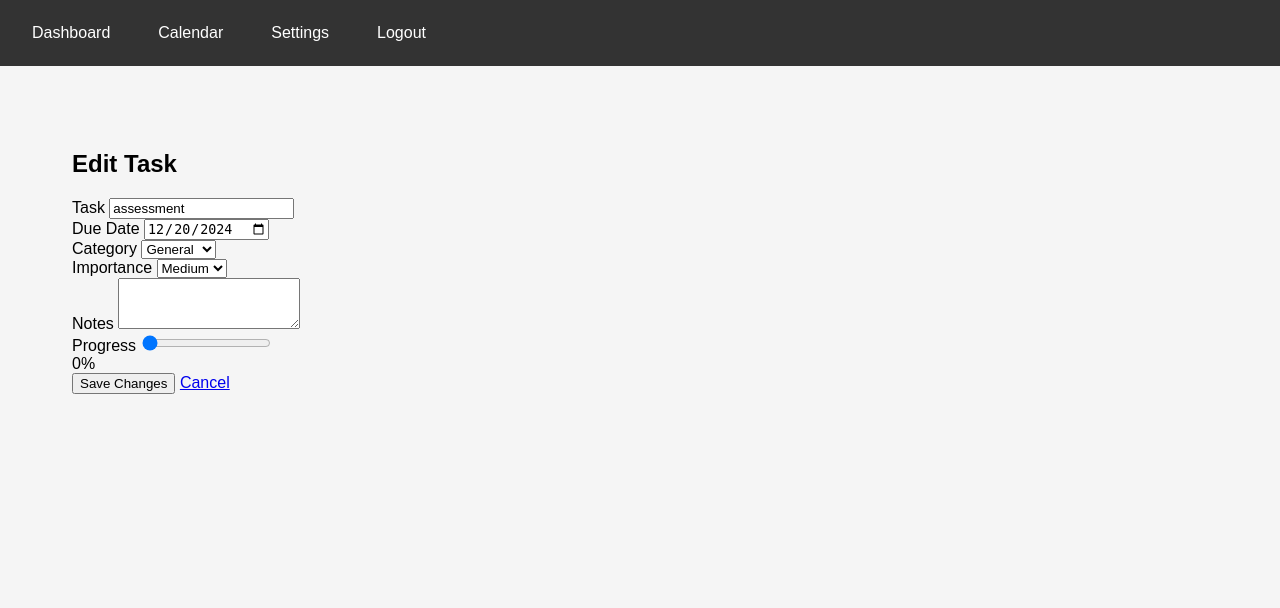
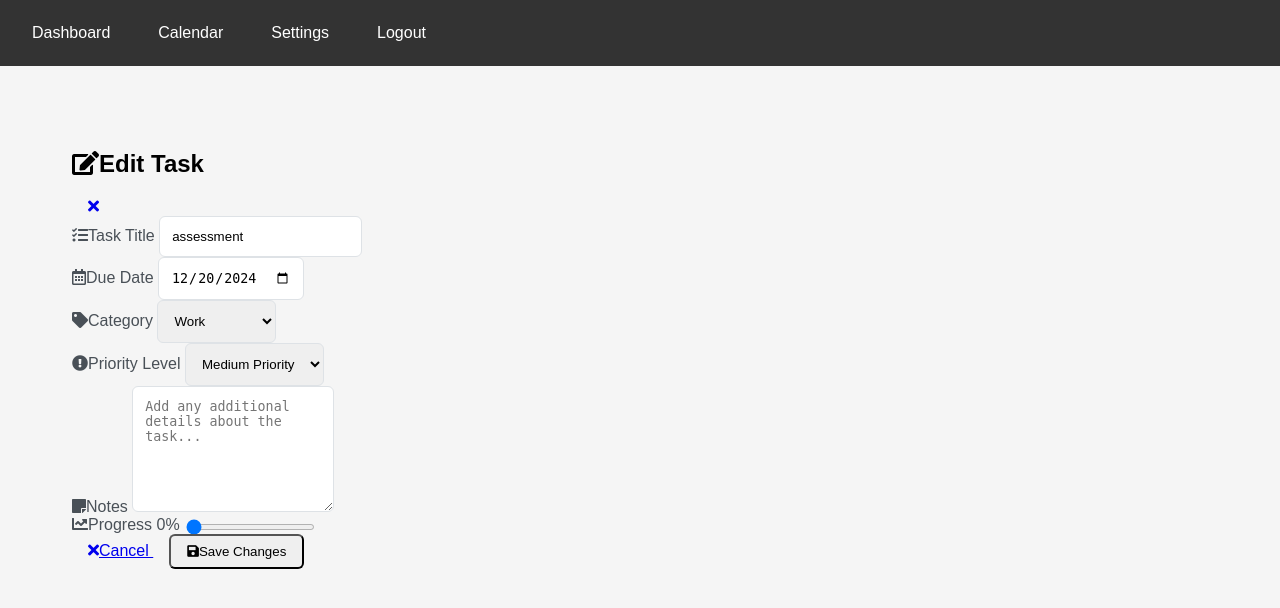
Before and after one commit to DeMass199/Assessment, a Flask app: page /edit_task/1 in a window 1280 px wide. Shown: the top 608 px of the page. Run offline with Flask 3, Linux system fonts and the light colour scheme; a user stored in the database is signed in; data comes from the database, SQL or seed files in the repository; both versions use the stored data as it was after the commit.

Commit message:
everything works

```diff
--- a/flask_app/templates/edit_task.html
+++ b/flask_app/templates/edit_task.html
@@ -1,60 +1,190 @@
 {% extends "base.html" %}
 
 {% block content %}
-<div class="container mt-5">
-    <h2>Edit Task</h2>
+<div class="container mt-4">
+    <div class="card shadow-sm">
+        <div class="card-header bg-primary text-white d-flex justify-content-between align-items-center">
+            <h2 class="mb-0">
+                <i class="fas fa-edit me-2"></i>Edit Task
+            </h2>
+            <a href="{{ url_for('dashboard') }}" class="btn btn-light btn-sm">
+                <i class="fas fa-times"></i>
+            </a>
+        </div>
+        <div class="card-body">
             <form method="POST" class="needs-validation" novalidate>
-        <div class="mb-3">
-            <label for="todo_task" class="form-label">Task</label>
-            <input type="text" class="form-control" id="todo_task" name="todo_task" value="{{ task.task }}" required>
+                <div class="row">
+                    <!-- Task Title -->
+                    <div class="col-md-8 mb-3">
+                        <label for="todo_task" class="form-label">
+                            <i class="fas fa-tasks me-1"></i>Task Title
+                        </label>
+                        <input type="text"
+                               class="form-control form-control-lg"
+                               id="todo_task"
+                               name="todo_task"
+                               value="{{ task.task }}"
+                               required>
                     </div>
 
-        <div class="mb-3">
-            <label for="due_date" class="form-label">Due Date</label>
-            <input type="date" class="form-control" id="due_date" name="due_date" value="{{ task.due_date }}" required>
+                    <!-- Due Date -->
+                    <div class="col-md-4 mb-3">
+                        <label for="due_date" class="form-label">
+                            <i class="far fa-calendar-alt me-1"></i>Due Date
+                        </label>
+                        <input type="date"
+                               class="form-control"
+                               id="due_date"
+                               name="due_date"
+                               value="{{ task.due_date }}"
+                               required>
+                    </div>
                 </div>
 
-        <div class="mb-3">
-            <label for="category" class="form-label">Category</label>
+                <div class="row">
+                    <!-- Category -->
+                    <div class="col-md-6 mb-3">
+                        <label for="category" class="form-label">
+                            <i class="fas fa-tag me-1"></i>Category
+                        </label>
                         <select class="form-select" id="category" name="category" required>
-                <option value="General" {% if task.category == 'General' %}selected{% endif %}>General</option>
                             <option value="Work" {% if task.category == 'Work' %}selected{% endif %}>Work</option>
-                <option value="Personal" {% if task.category == 'Personal' %}selected{% endif %}>Personal</option>
-                <option value="School" {% if task.category == 'School' %}selected{% endif %}>School</option>
+                            <option value="Meeting" {% if task.category == 'Meeting' %}selected{% endif %}>Meeting</option>
+                            <option value="Tutoring" {% if task.category == 'Tutoring' %}selected{% endif %}>Tutoring</option>
+                            <option value="Assessment" {% if task.category == 'Assessment' %}selected{% endif %}>Assessment</option>
+                            <option value="Main project" {% if task.category == 'Main project' %}selected{% endif %}>Main project</option>
                         </select>
                     </div>
 
-        <div class="mb-3">
-            <label for="importance" class="form-label">Importance</label>
+                    <!-- Importance -->
+                    <div class="col-md-6 mb-3">
+                        <label for="importance" class="form-label">
+                            <i class="fas fa-exclamation-circle me-1"></i>Priority Level
+                        </label>
                         <select class="form-select" id="importance" name="importance" required>
-                <option value="low" {% if task.importance == 'low' %}selected{% endif %}>Low</option>
-                <option value="medium" {% if task.importance == 'medium' %}selected{% endif %}>Medium</option>
-                <option value="high" {% if task.importance == 'high' %}selected{% endif %}>High</option>
+                            <option value="low" {% if task.importance == 'low' %}selected{% endif %}>
+                                <i class="fas fa-arrow-down"></i> Low Priority
+                            </option>
+                            <option value="medium" {% if task.importance == 'medium' %}selected{% endif %}>
+                                <i class="fas fa-minus"></i> Medium Priority
+                            </option>
+                            <option value="high" {% if task.importance == 'high' %}selected{% endif %}>
+                                <i class="fas fa-arrow-up"></i> High Priority
+                            </option>
+                            <option value="urgent" {% if task.importance == 'urgent' %}selected{% endif %}>
+                                <i class="fas fa-exclamation"></i> Urgent
+                            </option>
                         </select>
                     </div>
-
-        <div class="mb-3">
-            <label for="notes" class="form-label">Notes</label>
-            <textarea class="form-control" id="notes" name="notes" rows="3">{{ task.notes }}</textarea>
                 </div>
 
+                <!-- Notes -->
                 <div class="mb-3">
-            <label for="progress" class="form-label">Progress</label>
-            <input type="range" class="form-range" id="progress" name="progress" min="0" max="100" value="{{ task.progress }}">
-            <div class="text-center" id="progressValue">{{ task.progress }}%</div>
+                    <label for="notes" class="form-label">
+                        <i class="fas fa-sticky-note me-1"></i>Notes
+                    </label>
+                    <textarea class="form-control"
+                              id="notes"
+                              name="notes"
+                              rows="4"
+                              placeholder="Add any additional details about the task...">{{ task.notes }}</textarea>
                 </div>
 
-        <button type="submit" class="btn btn-primary">Save Changes</button>
-        <a href="{{ url_for('dashboard') }}" class="btn btn-secondary">Cancel</a>
+                <!-- Progress -->
+                <div class="mb-4">
+                    <label for="progress" class="form-label d-flex justify-content-between">
+                        <span><i class="fas fa-chart-line me-1"></i>Progress</span>
+                        <span class="badge bg-primary" id="progressValue">{{ task.progress }}%</span>
+                    </label>
+                    <input type="range"
+                           class="form-range custom-range"
+                           id="progress"
+                           name="progress"
+                           min="0"
+                           max="100"
+                           value="{{ task.progress }}">
+                </div>
+
+                <!-- Action Buttons -->
+                <div class="d-flex justify-content-end gap-2">
+                    <a href="{{ url_for('dashboard') }}" class="btn btn-secondary">
+                        <i class="fas fa-times me-1"></i>Cancel
+                    </a>
+                    <button type="submit" class="btn btn-primary">
+                        <i class="fas fa-save me-1"></i>Save Changes
+                    </button>
+                </div>
             </form>
         </div>
+    </div>
+</div>
+
+<!-- Add this custom CSS -->
+<style>
+    .card {
+        border: none;
+        border-radius: 10px;
+    }
+
+    .card-header {
+        border-radius: 10px 10px 0 0 !important;
+    }
+
+    .custom-range {
+        height: 6px;
+        border-radius: 3px;
+    }
+
+    .custom-range::-webkit-slider-thumb {
+        background: #007bff;
+    }
+
+    .form-control, .form-select {
+        border: 1px solid #dee2e6;
+        border-radius: 6px;
+        padding: 0.75rem;
+    }
+
+    .form-control:focus, .form-select:focus {
+        border-color: #80bdff;
+        box-shadow: 0 0 0 0.2rem rgba(0,123,255,.25);
+    }
+
+    .btn {
+        padding: 0.5rem 1rem;
+        border-radius: 6px;
+        font-weight: 500;
+    }
+
+    .form-label {
+        font-weight: 500;
+        color: #495057;
+    }
+
+    textarea {
+        resize: vertical;
+        min-height: 100px;
+    }
+</style>
 
 <script>
-    // Update progress value display
+document.addEventListener('DOMContentLoaded', function() {
     const progressInput = document.getElementById('progress');
     const progressValue = document.getElementById('progressValue');
+
     progressInput.addEventListener('input', function() {
         progressValue.textContent = this.value + '%';
     });
+
+    // Form validation
+    const form = document.querySelector('form');
+    form.addEventListener('submit', function(event) {
+        if (!form.checkValidity()) {
+            event.preventDefault();
+            event.stopPropagation();
+        }
+        form.classList.add('was-validated');
+    });
+});
 </script>
 {% endblock %}
```
Also changed, not shown: flask_app/todo.db. Lines whose indentation alone changed are shown as unchanged.
